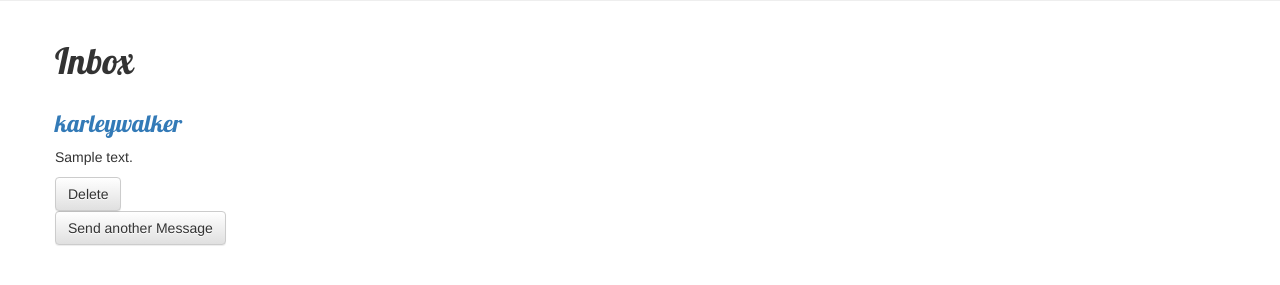
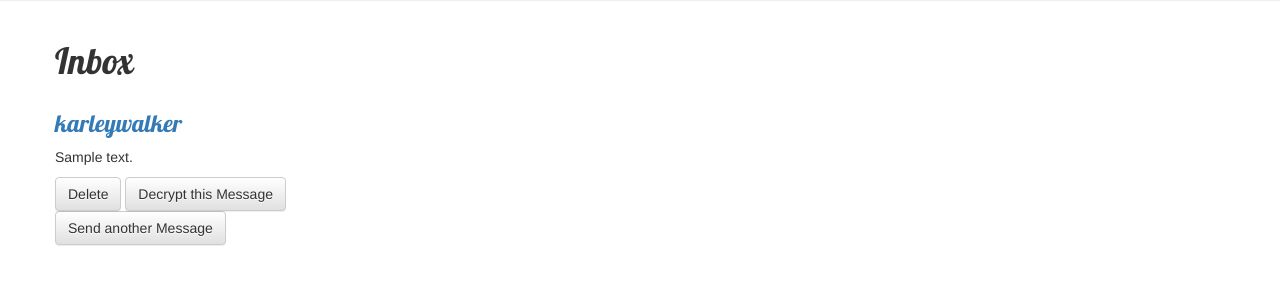
Before and after one commit to rcdizon/cs3240-s17-team17, a Django app: page /LokahiApp/inbox/ in a window 1280 px wide. Shown: the part 157-442 px from the top of the page. Run offline with Django 3.2, Linux system fonts and the light colour scheme; a user stored in the database is signed in; data comes from the database, SQL or seed files in the repository; tables that the repository leaves empty hold one stand-in row (values such as "Sample post"); some libraries are stand-ins or nearby versions.

Commit message:
Created a decrypt button

```diff
--- a/LokahiProject/LokahiApp/models.py
+++ b/LokahiProject/LokahiApp/models.py
@@ -48,12 +48,14 @@ class Report(models.Model):
 class Message(models.Model):
     recipient = models.ForeignKey(User, related_name="recipient")
     sender = models.ForeignKey(User, related_name="sender", null=True)
+    encrypted = models.BooleanField(default=True)
     textbox = models.TextField(max_length=10000)
     timestamp = models.DateTimeField(default=timezone.now)
 
-    def set(self,sender,text):
+    def set(self,sender,text, encbool):
         self.sender = sender
         self.textbox = text
+        self.encrypted = encbool
         self.save()
 
 class Search(models.Model):
--- a/LokahiProject/LokahiApp/views.py
+++ b/LokahiProject/LokahiApp/views.py
@@ -147,14 +147,14 @@ def message(request):
         if form.is_valid():
             messenger = form.save(commit=False)
             if encrypt_bool == None:
-                messenger.set(request.user, messenger.textbox)
+                messenger.set(request.user, messenger.textbox, False)
             else:
                 reciever = messenger.recipient
                 pub_string = reciever.profile.public
                 pub_key = RSA.importKey(pub_string)
                 text = messenger.textbox
                 messenger.textbox = pub_key.encrypt(str.encode(text), 32)
-                messenger.set(request.user, messenger.textbox)
+                messenger.set(request.user, messenger.textbox, True)
         return redirect('sent_messages', pk=messenger.pk)
     else:
         form = SendMessage()
@@ -170,7 +170,8 @@ def sent_messages(request, pk):
 @login_required(login_url='/LokahiApp/login/')
 def inbox(request):
     inbox_messages = Message.objects.filter(recipient=request.user)
-    return render(request, 'inbox.html', {'inbox_messages': inbox_messages })
+    encrypted_messages = Message.objects.filter(recipient=request.user).filter(encrypted=True)
+    return render(request, 'inbox.html', {'inbox_messages': inbox_messages,'encrypted_messages': encrypted_messages })
 
 def individual_message(request,pk):
     message = get_object_or_404(Message, pk=pk)
@@ -183,7 +184,7 @@ def delete_message(request,pk):
     instance = Message.objects.get(id=pk)
     instance.delete()
     inbox_messages = Message.objects.filter(recipient=request.user)
-    return render(request, 'inbox.html', {'inbox_messages': inbox_messages })
+    return render(request, 'inbox.html', {'inbox_messages': inbox_messages})
 
 def submit(request):
     info=request.POST['info']
--- a/LokahiProject/templates/inbox.html
+++ b/LokahiProject/templates/inbox.html
@@ -30,9 +30,16 @@
                 <div class="col-md-8">
                     {% for inbox in inbox_messages %}
                         <div class="reports">
+                        {% if inbox in encrypted_messages %}
                             <h3><a href="{% url 'individual_message' pk=inbox.pk %}">{{ inbox.sender }}</a></h3>
                             <p>{{ inbox.textbox }}</p>
                             <a href="{% url 'delete_message' pk=inbox.pk %}"><button class="messenger btn btn-default">Delete</button></a>
+                            <a href="{% url 'individual_message' pk=inbox.pk %}"><button class="messenger btn btn-default">Decrypt this Message</button></a>
+                            {% else %}
+                            <h3><a href="{% url 'individual_message' pk=inbox.pk %}">{{ inbox.sender }}</a></h3>
+                            <p>{{ inbox.textbox }}</p>
+                            <a href="{% url 'delete_message' pk=inbox.pk %}"><button class="messenger btn btn-default">Delete</button></a>
+                            {% endif %}
                         </div>
                     {% endfor %}
                 </div>
```
